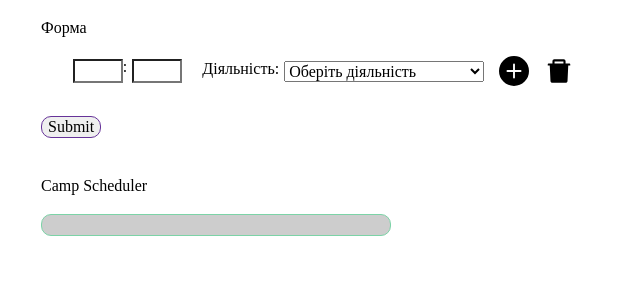
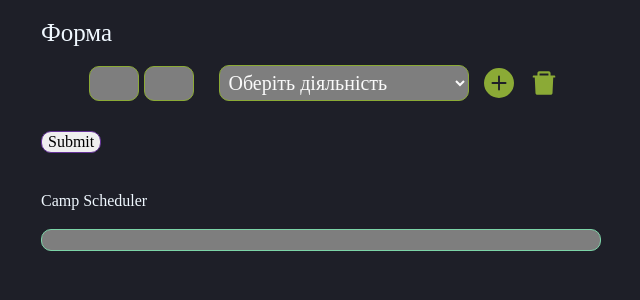
Before and after one commit to RuslanNegoda1989Arjuna/camp-schedules, a React (Create React App) app: page / in a window 1280 px wide. Shown: the top 300 px of the page, without its empty margins (319-959 px from the left). Built offline with nearby package versions, Linux system fonts and the light colour scheme.

Commit message:
Фавіконка, додані стилі до інпутів,

```diff
--- a/public/index.html
+++ b/public/index.html
@@ -1,8 +1,8 @@
 <!DOCTYPE html>
-<html lang="en">
+<html lang="en-uk">
   <head>
     <meta charset="utf-8" />
-    <link rel="icon" href="%PUBLIC_URL%/favicon.ico" />
+    <link rel="icon" href="%PUBLIC_URL%/atma.ico" />
     <meta name="viewport" content="width=device-width, initial-scale=1" />
     <meta name="theme-color" content="#000000" />
     <meta
@@ -24,7 +24,7 @@
       work correctly both with client-side routing and a non-root public URL.
       Learn how to configure a non-root public URL by running `npm run build`.
     -->
-    <title>React App</title>
+    <title>Графік Таборів</title>
 
     <!-- Start Single Page Apps for GitHub Pages -->
     <script type="text/javascript">
--- a/src/components/CampCards/CampCards.jsx
+++ b/src/components/CampCards/CampCards.jsx
@@ -1,20 +1,21 @@
 import styles from './CampCards.module.scss'
 
 const CampCards = ({ values }) => {
-    return (<div className={styles.container}>
+  return (
+    <div className={styles.container}>
         <h2>Camp Scheduler</h2>
-        <div className={styles.activitiesList}>
+        <ul className={styles.activitiesList}>
         {values.map((activities, dayIndex) => (
-          <div key={dayIndex}>
+          <li className={styles.activitiesItem} key={dayIndex}>
             <h3 className={styles.titleDay}>День {dayIndex + 1}</h3>
             {activities.map((activity, index) => (
               <p key={index}>
                 {activity.hour.padStart(2, '0')} : {activity.minute.padStart(2, '0')} {activity.activity}
               </p>
             ))}
-          </div>
+          </li>
         ))}
-      </div>
+      </ul>
     </div>
 
 )
--- a/src/components/CampCards/CampCards.module.scss
+++ b/src/components/CampCards/CampCards.module.scss
@@ -12,16 +12,12 @@
 .titleDay {
     text-align: center;
 }
-
-
-
-.activitiesList {
+.activitiesItem {
     margin-top: 20px;
-    width: 350px;
     padding: 10px;
     border: 1px solid rgb(124, 211, 167);
     border-radius: 10px;
-    background-color: rgb(205, 205, 205);
+    background-color: #8BAA36;
 
     h3 {
         margin-bottom: 10px;
@@ -31,3 +27,28 @@
         margin: 5px 0;
     }
 }
+
+
+
+.activitiesList {
+    display: flex;
+    align-items: center;
+    justify-content: center;
+    gap: 15px;
+    margin-top: 20px;
+    min-width: 350px;
+    padding: 10px;
+    border: 1px solid rgb(124, 211, 167);
+    border-radius: 10px;
+    background-color: #7E7E7E;
+    font-size: 20px;
+
+    h3 {
+        margin-bottom: 10px;
+        font-size: 25px;
+    }
+
+    p {
+        margin: 5px 0;
+    }
+}
--- a/src/components/CampForm/CampForm.jsx
+++ b/src/components/CampForm/CampForm.jsx
@@ -4,6 +4,7 @@ import styles from "./CampForm.module.scss";
 import { BsPlusCircleFill } from 'react-icons/bs';
 import { AiFillDelete } from 'react-icons/ai';
 import { nanoid } from 'nanoid';
+import selectedActivities from '../../data/selectedActivities.json'
 
 
 const CampForm = ({ onSubmit }) => {
@@ -46,7 +47,7 @@ const CampForm = ({ onSubmit }) => {
                       </div>
 
                       <div className={styles.formGroup}>
-                        <label htmlFor={`activities.${index}.minute`}><b>:</b></label>
+                        <label htmlFor={`activities.${index}.minute`}></label>
                         <Field
                           className={styles.time}
                           type="text"
@@ -61,16 +62,18 @@ const CampForm = ({ onSubmit }) => {
                       </div>
 
                       <div className={styles.formGroup}>
-                        <label htmlFor={`activities.${index}.activity`}>Діяльність:</label>
+                        <label htmlFor={`activities.${index}.activity`}></label>
                         <Field
+                          className={styles.selectActivity}
                           as="select"
                           id={`activities.${index}.activity`}
                           name={`activities.${index}.activity`}
                         >
-                          <option value="">Оберіть діяльність</option>
-                          <option value="перекус">перекус</option>
-                          <option value="велика гра">велика гра</option>
-                          <option value="майстер клас">майстер клас</option>
+                         {selectedActivities.map(option => (
+                            <option key={option.value} value={option.value}>
+                              {option.label}
+                            </option>
+                          ))}
                         </Field>
                         <ErrorMessage
                           name={`activities.${index}.activity`}
--- a/src/components/CampForm/CampForm.module.scss
+++ b/src/components/CampForm/CampForm.module.scss
@@ -5,20 +5,64 @@
 
     h2 {
         margin-bottom: 20px;
+        font-size: 25px;
     }
 }
 .activityRow {
     display: flex;
     align-items: center;
     justify-content: center;
+    text-align: center;
 
 }
 .time {
     width: 50px;
+    padding: 5px;
+    border: 1px solid #8BAA36;
+    border-radius: 10px;
+    font-size: 20px;
+    color: #FAFAFA;
+    background-color: #7E7E7E;
+    outline: none;
+    cursor: pointer;
+
+    caret-color: antiquewhite;
+
+    &::placeholder,
+    &::-webkit-input-placeholder {
+        color: #FAFAFA;
+    }
+
+    &:-ms-input-placeholder {
+        color: #FAFAFA;
+    }
+
+    &:focus,
+    &:-webkit-autofill,
+    &:-webkit-autofill:hover,
+    &:-webkit-autofill:focus {
+        background-color: #7E7E7E;
+        color: #FAFAFA;
+        -webkit-text-fill-color: #FAFAFA;
+        transition: background-color 5000s ease-in-out 0s;
+    }
+
 }
+
+.selectActivity {
+    padding: 5px;
+    border: 1px solid #8BAA36;
+    border-radius: 10px;
+    font-size: 20px;
+    color: #FAFAFA;
+    background-color: #7E7E7E;
+}
+
 .formGroup {
     display: flex;
     margin-bottom: 10px;
+    font-size: 20px;
+    color: #FAFAFA;
 
     &:nth-last-child(2) {
             margin-left: 20px;
@@ -33,7 +77,7 @@
     }
 
     select {
-        width: 200px;
+        min-width: 250px;
     }
 
 }
@@ -49,6 +93,7 @@
         margin-left: 15px;
         background: none;
         cursor: pointer;
+        color: #8BAA36;
 }
 .minusPlus {
     width: 100%;
@@ -60,15 +105,3 @@
     border: 1px solid rebeccapurple;
     cursor: pointer;
 }
-
-.activitiesList {
-    margin-top: 20px;
-
-    h3 {
-        margin-bottom: 10px;
-    }
-
-    p {
-        margin: 5px 0;
-    }
-}
--- /dev/null
+++ b/src/data/selectedActivities.json
@@ -0,0 +1,9 @@
+[
+  { "value": "", "label": "Оберіть діяльність" },
+  { "value": "Перекус", "label": "Перекус" },
+  { "value": "Велика гра", "label": "Велика гра" },
+  { "value": "Правила", "label": "Правила" },
+  { "value": "Знайомство + правила", "label": "Знайомство + правила" },
+  { "value": "Обговорення гри", "label": "Обговорення гри" },
+  { "value": "Йдемо до клубу", "label": "Йдемо до клубу" }
+]
--- a/src/shared/styles/_common.scss
+++ b/src/shared/styles/_common.scss
@@ -2,11 +2,14 @@
 
 body {
     margin: 0;
+    background-color: #1E1F28;
     font-family: -apple-system, BlinkMacSystemFont, 'Segoe UI', 'Roboto', 'Oxygen',
         'Ubuntu', 'Cantarell', 'Fira Sans', 'Droid Sans', 'Helvetica Neue',
         sans-serif;
     -webkit-font-smoothing: antialiased;
     -moz-osx-font-smoothing: grayscale;
+    color: aliceblue;
+
 }
 
 code {
```
Also changed, not shown: 2 other files (tests, documents, lock files or other folders).
